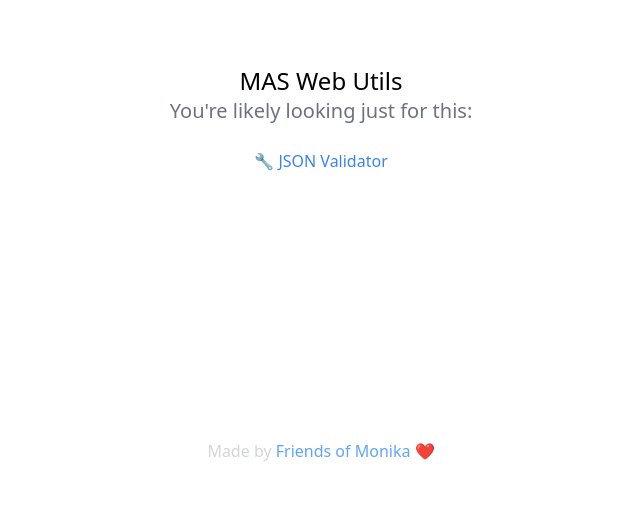
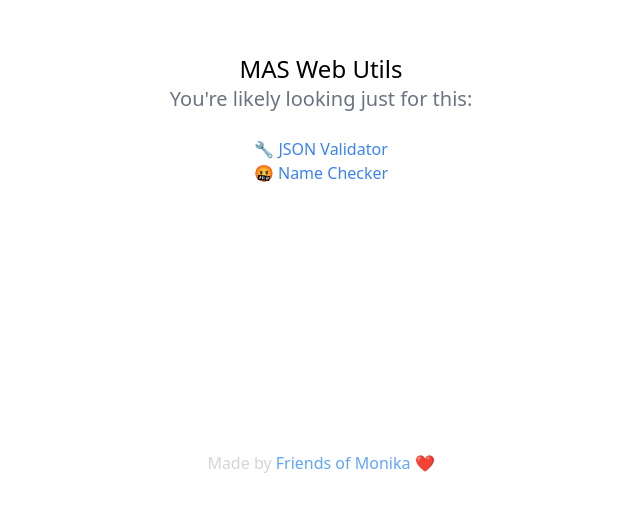
Before and after one commit to Friends-of-Monika/mas-web-utils, a SvelteKit app: page / in a window 1280 px wide. Shown: the part 136-648 px from the top of the page, without its empty margins (319-959 px from the left). Built offline with nearby package versions, Linux system fonts and the light colour scheme.

Commit message:
feature: add link to home page

```diff
--- a/src/routes/+page.svelte
+++ b/src/routes/+page.svelte
@@ -7,6 +7,7 @@
 		<div class="flex flex-col justify-center">
 			<ul>
 				<li class="font-medium text-blue-500"><a href="/validator">🔧 JSON Validator</a></li>
+				<li class="font-medium text-blue-500"><a href="/curses">🤬 Name Checker</a></li>
 			</ul>
 		</div>
 		<div class="flex h-1/3 flex-col justify-end">
```
